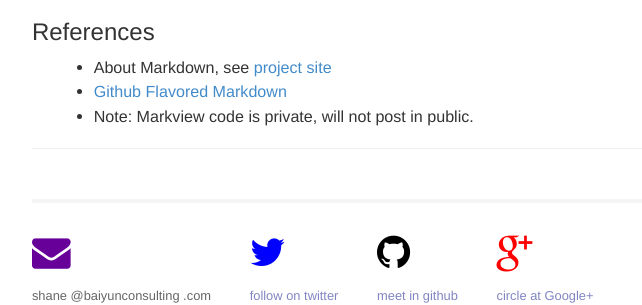
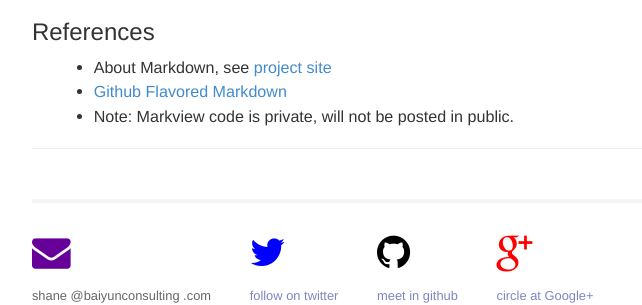
Before and after one commit to swcool/swcool.github.io, a Jekyll site: the page built from _posts/2013-09-15-view-markdown-file-with-markview.md, in a window 1280 px wide and 900 px high, scrolled down 4033 px. Shown: the part 520-825 px from the top of the window, without its empty margins (270-912 px from the left). Built offline with Jekyll 4.4.1, drawn with Linux system fonts in a browser that asks for light colours; Markdown is read by kramdown in place of the engine named in the settings; comment, search, counter and statistics services are not loaded.

Commit message:
update post by fixing typo

```diff
--- a/_posts/2013-09-15-view-markdown-file-with-markview.md
+++ b/_posts/2013-09-15-view-markdown-file-with-markview.md
@@ -155,4 +155,4 @@
   site](http://daringfireball.net/projects/markdown/)
 - [Github Flavored
   Markdown](https://help.github.com/articles/github-flavored-markdown)
-- Note: Markview code is private, will not post in public.
+- Note: Markview code is private, will not be posted in public.
```
